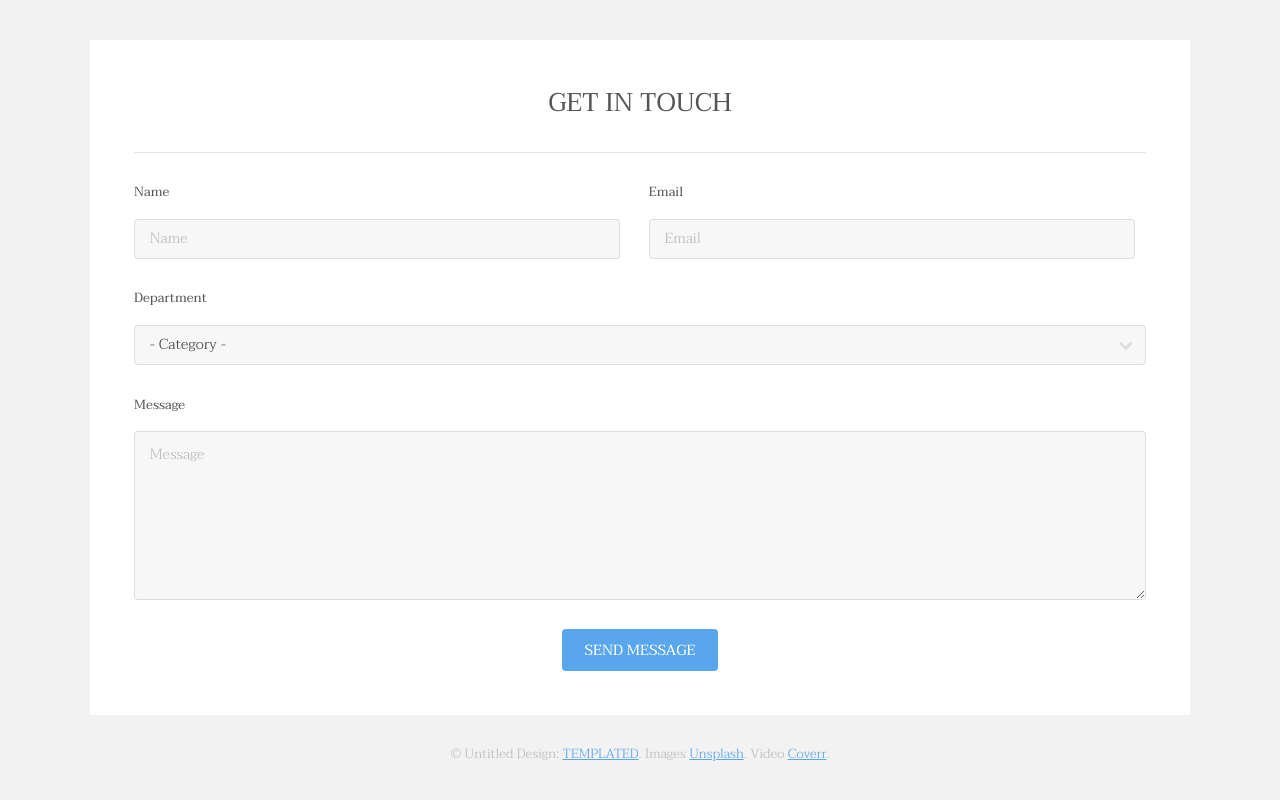
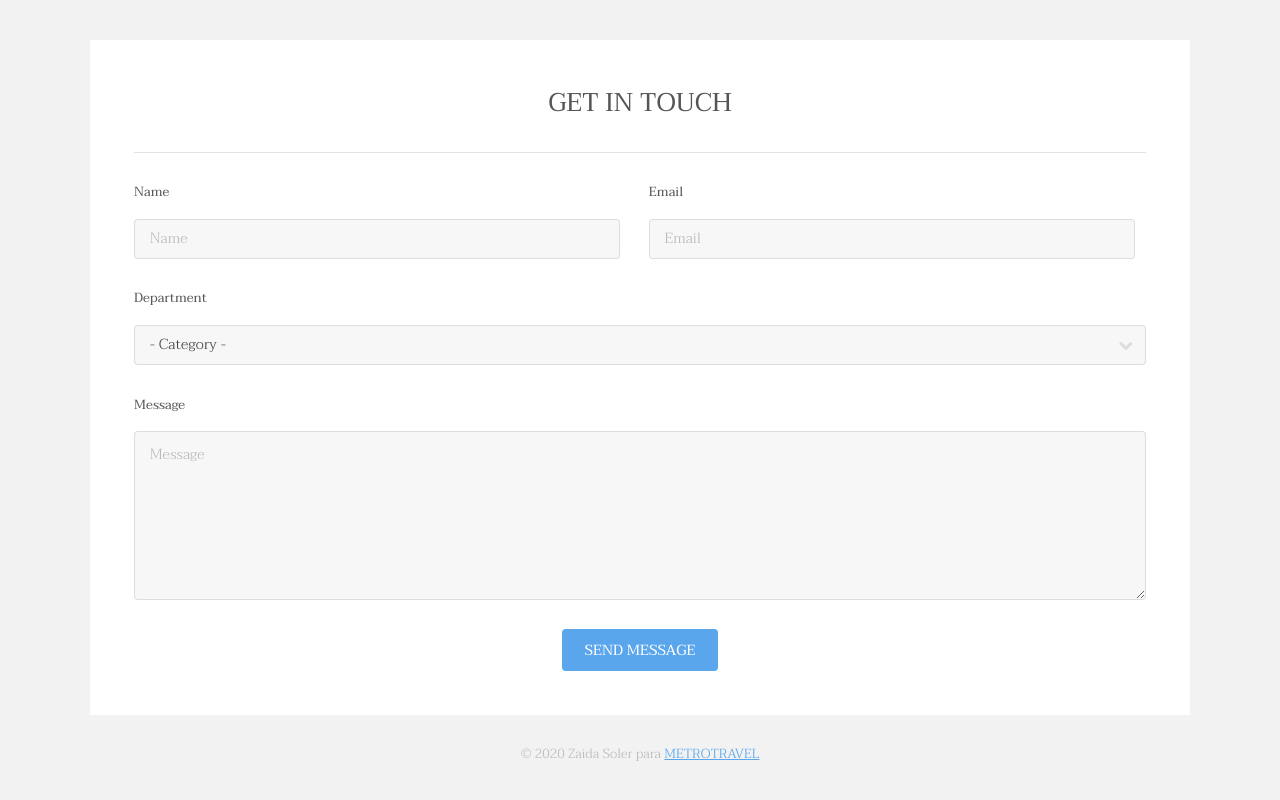
Before and after one commit to zaisoji/04_REP_METROPOLITA, a plain HTML site: page index.html in a window 1280 px wide. Shown: the part 3231-4031 px from the top of the page. Drawn offline with Linux system fonts and the light colour scheme.

Commit message:
cambios en el pie de página por ZAIDA

```diff
--- a/index.html
+++ b/index.html
@@ -194,7 +194,7 @@
 						</div>
 					</section>
 					<div class="copyright">
-						&copy; Untitled Design: <a href="https://templated.co/">TEMPLATED</a>. Images <a href="https://unsplash.com/">Unsplash</a>. Video <a href="http://coverr.co/">Coverr</a>.
+						&copy; 2020 Zaida Soler para <a href="https://metrotravel.com/">METROTRAVEL</a>
 					</div>
 				</div>
 			</footer>
```
